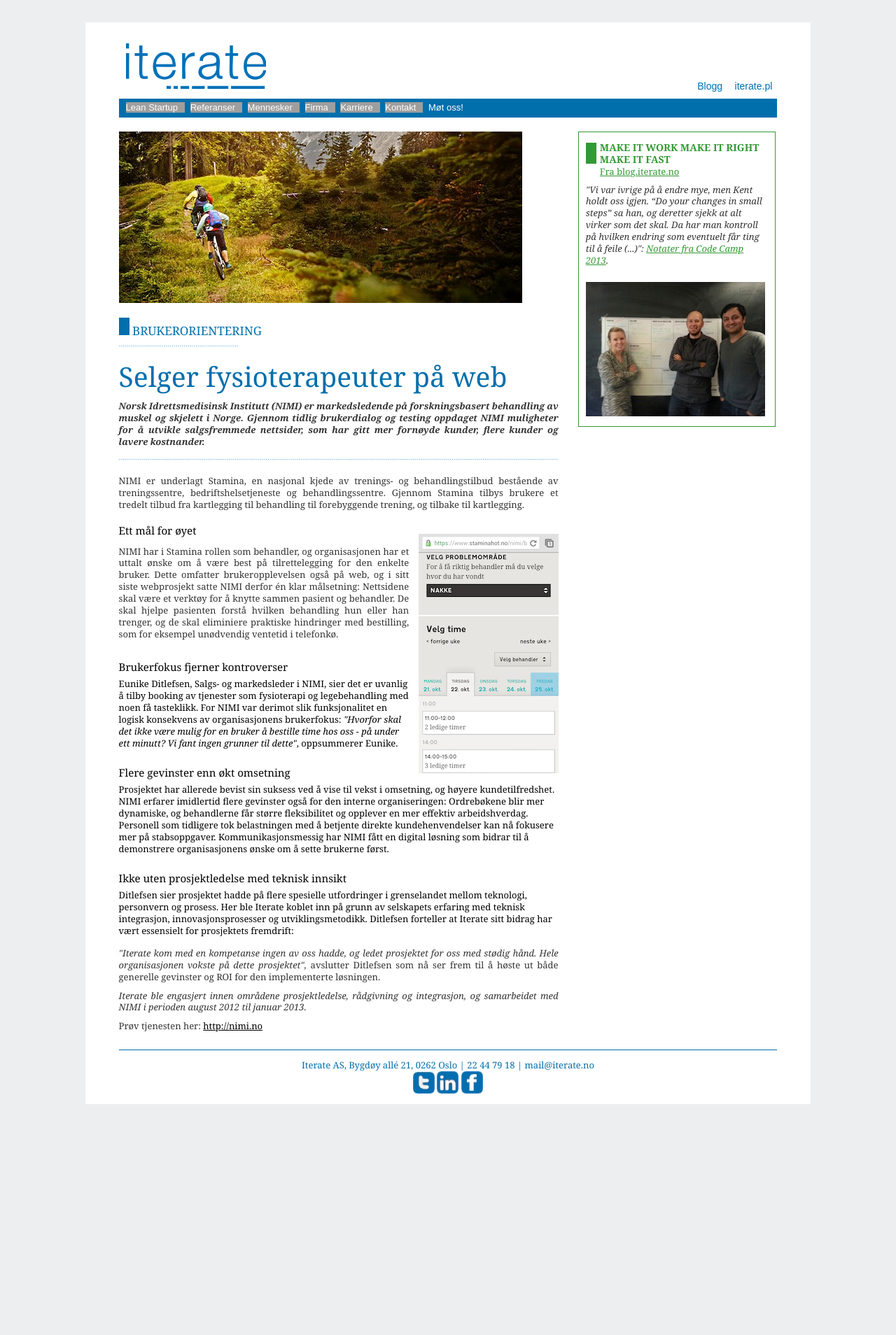
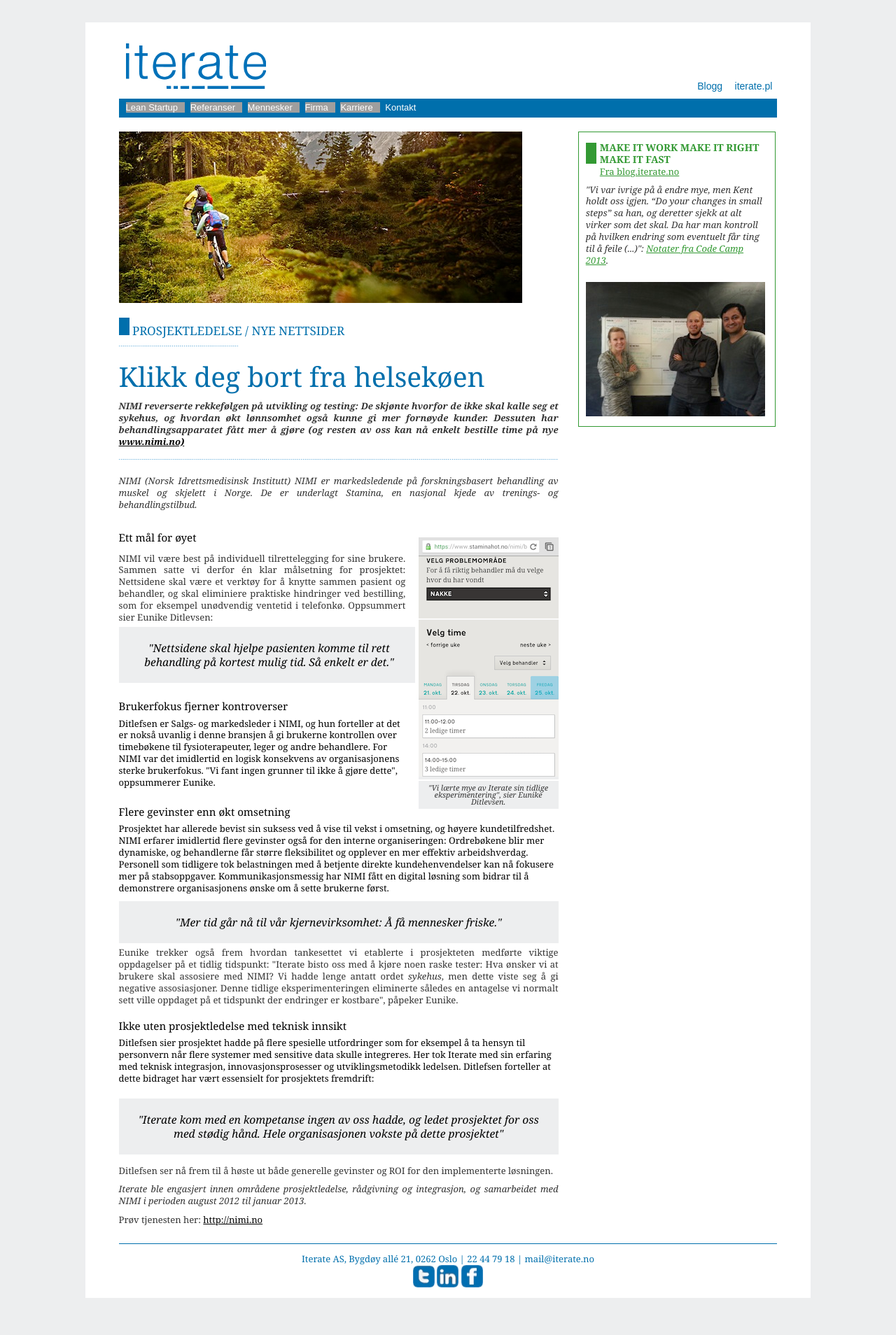
Before and after one commit to therese1g1/iterate.github.com, a Jekyll site: the page built from referanser/nimi/fag/index.html, in a window 1280 px wide. Shown: the whole page at 70% size. Built offline with Jekyll 4.4.1, drawn with Linux system fonts in a browser that asks for light colours; before the commit the page ends 1631 px from its top, so only the background shows below that; grey boxes are pictures that could not be loaded.

Commit message:
Layout and tabloidification

```diff
--- a/_layouts/default.html
+++ b/_layouts/default.html
@@ -106,6 +106,15 @@ Vil du jobbe med Kent Beck? Send en epost til jobs@iterate.no.
     <!--[if lt IE 9]>
         <script type="text/javascript" src="/static/scripts/html5.js"></script>
     <![endif]-->
+    <style type="text/css">
+    .quote {font-size : larger;
+    font-style : italic;
+    background : #EDEEEF;
+    line-height : 15pt;
+    padding : 15pt;
+    text-align : center }
+    </style>
+
   </head>
   <body>
     <div class="container_16 clearfix">
@@ -126,8 +135,6 @@ Vil du jobbe med Kent Beck? Send en epost til jobs@iterate.no.
           <a href="/firma">Firma</a>
           <a href="/karriere">Karriere</a>
           <a href="/kontakt">Kontakt</a>
-          <a href="/moetoss">Møt oss!</a>
-
         </nav>
       </header>
 
--- a/referanser/nimi/fag/index.html
+++ b/referanser/nimi/fag/index.html
@@ -2,7 +2,6 @@
 layout: default
 title: Iterate
 ---
-
       <div class="grid_16">
 
 
@@ -16,29 +15,32 @@ title: Iterate
 
   <h2>
     <div class="marker"></div>
-    Brukerorientering
+    Prosjektledelse / nye nettsider
   </h2>
   <img src="/static/images/border_dotted_blue-170x1.png" alt="border">
-  <h1>Selger fysioterapeuter på web</h1>
+  <h1>Klikk deg bort fra helsekøen</h1>
 
-  <p>Norsk Idrettsmedisinsk Institutt (NIMI) er markedsledende på forskningsbasert behandling av muskel og skjelett i Norge. Gjennom tidlig brukerdialog og testing oppdaget NIMI muligheter for å utvikle salgsfremmede nettsider, som har gitt mer fornøyde kunder, flere kunder og lavere kostnander.</p>
+  <p>NIMI reverserte rekkefølgen på utvikling og testing: De skjønte hvorfor de ikke skal kalle seg et sykehus, og hvordan økt lønnsomhet også kunne gi mer fornøyde kunder. Dessuten har behandlingsapparatet fått mer å gjøre (og resten av oss kan nå enkelt bestille time på nye <a href="https://www.staminahot.no/nimi/">www.nimi.no)</a></p>
 
   <img src="/static/images/border_dotted_blue-640x1.png" alt="border">
 </header>
-<p>NIMI er underlagt Stamina, en nasjonal kjede av trenings- og behandlingstilbud bestående av treningssentre, bedriftshelsetjeneste og behandlingssentre. Gjennom Stamina tilbys brukere et tredelt tilbud fra kartlegging til behandling til forebyggende trening, og tilbake til kartlegging.<img src="/static/images/nimi-mobildump-200x342.png" style="float:right; padding-top : 25pt; padding-left : 10pt" /></p>
+<p style="font-style : italic">NIMI (Norsk Idrettsmedisinsk Institutt) NIMI er markedsledende på forskningsbasert behandling av muskel og skjelett i Norge. De er underlagt Stamina, en nasjonal kjede av trenings- og behandlingstilbud.<div style="background : #EDEEEF; width : 200px; float:right; margin-top : 25pt; margin-left : 10pt; border-left : 4pt solid #fff"><img src="/static/images/nimi-mobildump-200x342.png" /><p style="border-top: 2pt solid #fff; line-height : 7.5pt; font-style: italic; font-size : smaller; text-align : center">"Vi lærte mye av Iterate sin tidlige eksperimentering", sier Eunike Ditlevsen.</p></div> </p>
 
 <h2>Ett mål for øyet</h2>
-<p>NIMI har i Stamina rollen som behandler, og organisasjonen har et uttalt ønske om å være best på tilrettelegging for den enkelte bruker. Dette omfatter brukeropplevelsen også på web, og i sitt siste webprosjekt satte NIMI derfor én klar målsetning: Nettsidene skal være et verktøy for å knytte sammen pasient og behandler. De skal hjelpe pasienten forstå hvilken behandling hun eller han trenger, og de skal eliminiere praktiske hindringer med bestilling, som for eksempel unødvendig ventetid i telefonkø.</p>
+<p>NIMI vil være best på individuell tilrettelegging for sine brukere. Sammen satte vi derfor én klar målsetning for prosjektet: Nettsidene skal være et verktøy for å knytte sammen pasient og behandler, og skal eliminiere praktiske hindringer ved bestilling, som for eksempel unødvendig ventetid i telefonkø. Oppsummert sier Eunike Ditlevsen: </p>
+<div class="quote">"Nettsidene skal hjelpe pasienten komme til rett behandling på kortest mulig tid. Så enkelt er det."</div>
 <p>
 <h2>Brukerfokus fjerner kontroverser</h2>
-Eunike Ditlefsen, Salgs- og markedsleder i NIMI, sier det er uvanlig å tilby booking av tjenester som fysioterapi og legebehandling med noen få tasteklikk. For NIMI var derimot slik funksjonalitet en logisk konsekvens av organisasjonens brukerfokus: <i>"Hvorfor skal det <i>ikke</i> være mulig for en bruker å bestille time hos oss - på under ett minutt? Vi fant ingen grunner til dette"</i>, oppsummerer Eunike.<p>
+Ditlefsen er Salgs- og markedsleder i NIMI, og hun forteller at det er nokså uvanlig i denne bransjen å gi brukerne kontrollen over timebøkene til fysioterapeuter, leger og andre behandlere. For NIMI var det imidlertid en logisk konsekvens av organisasjonens sterke brukerfokus. "Vi fant ingen grunner til ikke å gjøre dette"</i>, oppsummerer Eunike.<p>
 </p>
 <h2>Flere gevinster enn økt omsetning</h2>
 Prosjektet har allerede bevist sin suksess ved å vise til vekst i omsetning, og høyere kundetilfredshet. NIMI erfarer imidlertid flere gevinster også for den interne organiseringen: Ordrebøkene blir mer dynamiske, og behandlerne får større fleksibilitet og opplever en mer effektiv arbeidshverdag. Personell som tidligere tok belastningen med å betjente direkte kundehenvendelser kan nå fokusere mer på stabsoppgaver. Kommunikasjonsmessig har NIMI fått en digital løsning som bidrar til å demonstrere organisasjonens ønske om å sette brukerne først.</p>
+<div class="quote">"Mer tid går nå til vår kjernevirksomhet: Å få mennesker friske."</div>
+<p>Eunike trekker også frem hvordan tankesettet vi etablerte i prosjekteten medførte viktige oppdagelser på et tidlig tidspunkt: "Iterate bisto oss med å kjøre noen raske tester: Hva ønsker vi at brukere skal assosiere med NIMI? Vi hadde lenge antatt ordet <i>sykehus</i>, men dette viste seg å gi negative assosiasjoner. Denne tidlige eksperimenteringen eliminerte således en antagelse vi normalt sett ville oppdaget på et tidspunkt der endringer er kostbare", påpeker Eunike.</p>
 <h2>Ikke uten prosjektledelse med teknisk innsikt</h2>
-Ditlefsen sier prosjektet hadde på flere spesielle utfordringer i grenselandet mellom teknologi, personvern og prosess. Her ble Iterate koblet inn på grunn av selskapets erfaring med teknisk integrasjon, innovasjonsprosesser og utviklingsmetodikk. Ditlefsen forteller at Iterate sitt bidrag har vært essensielt for prosjektets fremdrift:</p>
-
-<p><i>"Iterate kom med en kompetanse ingen av oss hadde, og ledet prosjektet for oss med stødig hånd. Hele organisasjonen vokste på dette prosjektet",</i> avslutter Ditlefsen som nå ser frem til å høste ut både generelle gevinster og ROI for den implementerte løsningen.</p>
+Ditlefsen sier prosjektet hadde på flere spesielle utfordringer som for eksempel å ta hensyn til personvern når flere systemer med sensitive data skulle integreres. Her tok Iterate med sin erfaring med teknisk integrasjon, innovasjonsprosesser og utviklingsmetodikk ledelsen. Ditlefsen forteller at dette bidraget har vært essensielt for prosjektets fremdrift:</p>
+<p><div class="quote">"Iterate kom med en kompetanse ingen av oss hadde, og ledet prosjektet for oss med stødig hånd. Hele organisasjonen vokste på dette prosjektet"</div></p>
+<p>Ditlefsen ser nå frem til å høste ut både generelle gevinster og ROI for den implementerte løsningen.</p>
 <p><i>Iterate ble engasjert innen områdene prosjektledelse, rådgivning og integrasjon, og samarbeidet med NIMI i perioden august 2012 til januar 2013.</i></p>
 <p>Prøv tjenesten her: <a href="https://www.staminahot.no/nimi/">http://nimi.no</a></p>
 </article>
```
